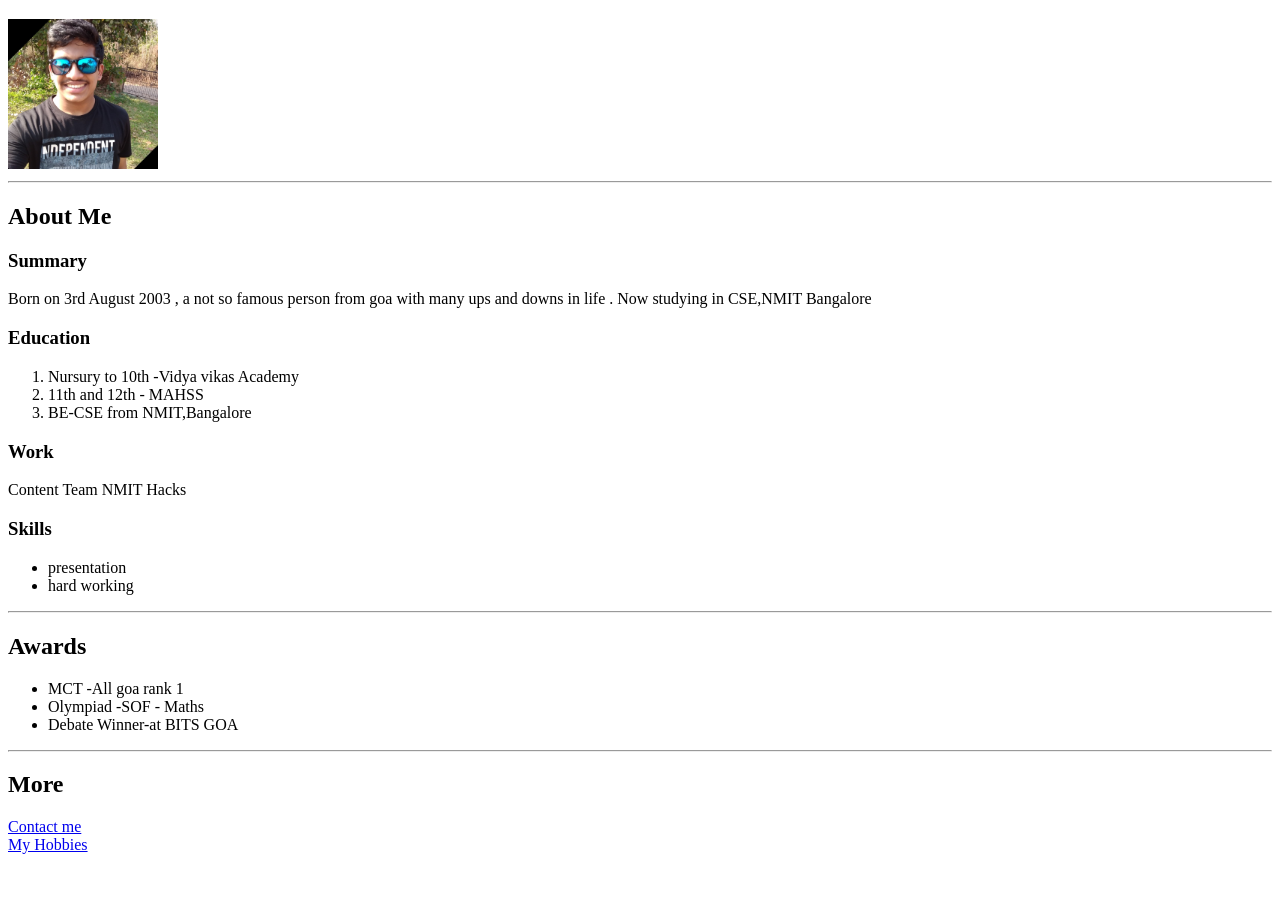
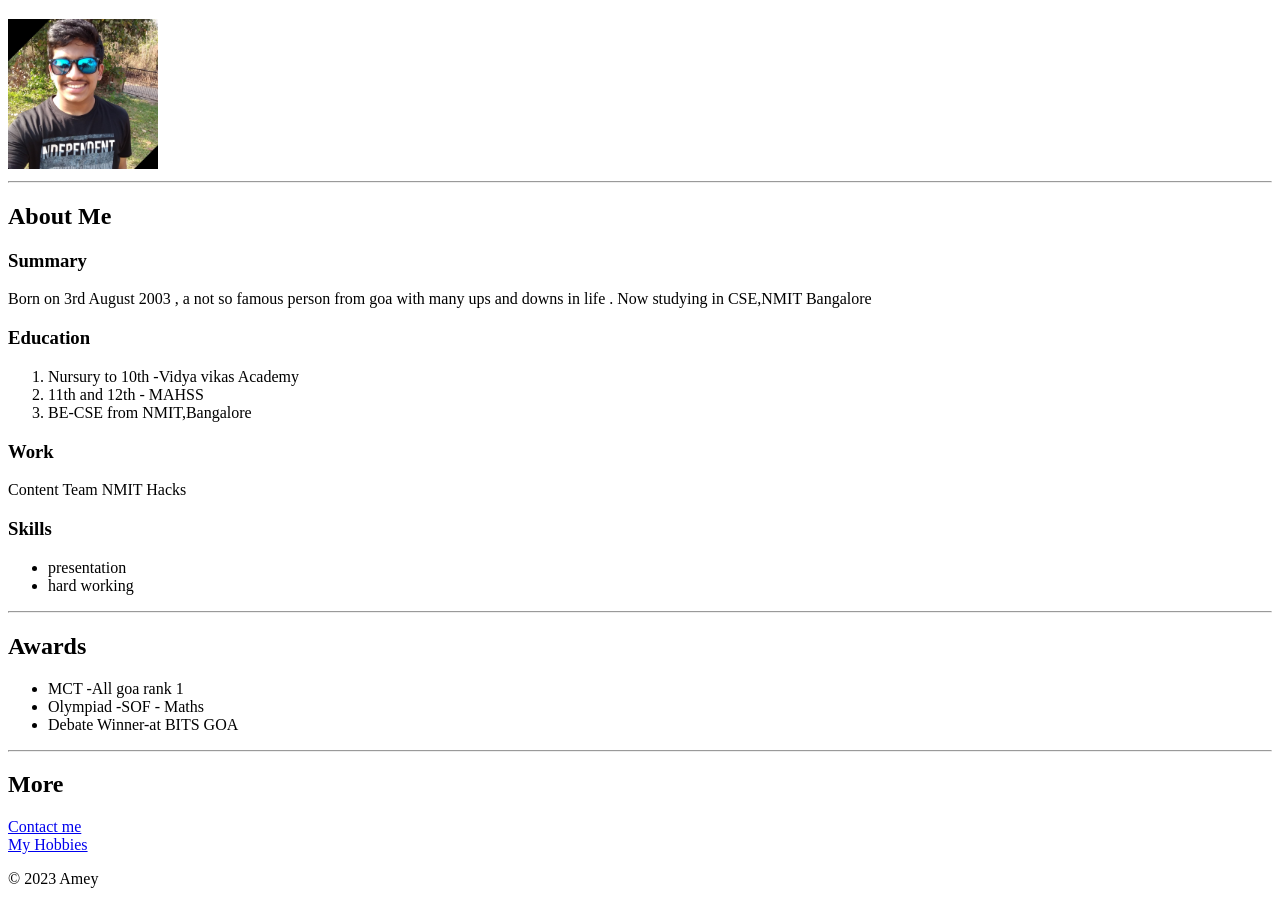
Before and after one commit to Amey-Karwarker/Resume, a plain HTML site: page index.html in a window 1280 px wide. Shown: the part 61-965 px from the top of the page. Before the commit the page ends 923 px from the top, so only its background shows below. Drawn offline with Linux system fonts and the light colour scheme.

Commit message:
index.html

```diff
--- a/index.html
+++ b/index.html
@@ -37,7 +37,9 @@
     <a href="Contact.html">Contact me</a>
     <br/>
     <a href="Hobbie.html">My Hobbies</a>
-
+    <footer>
+        <p>© 2023 Amey</p>
+    </footer>
 
 
 </body>
```
